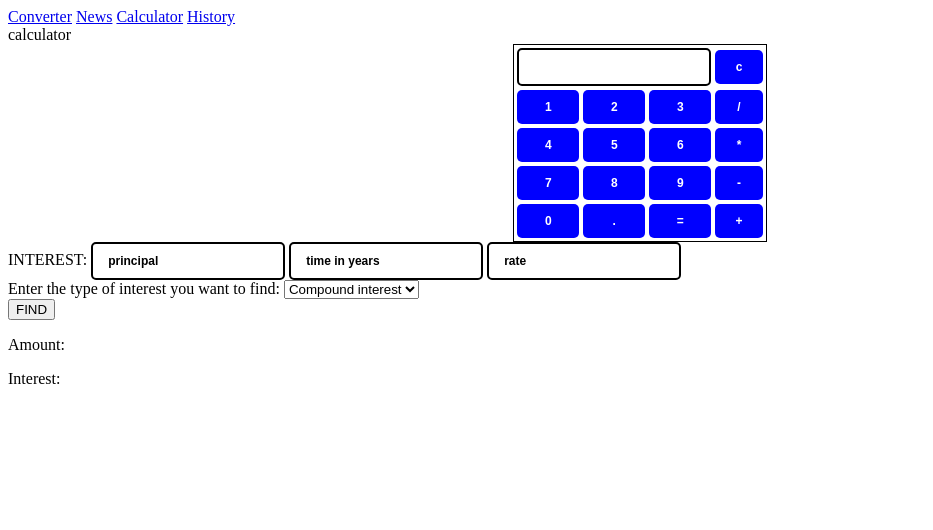
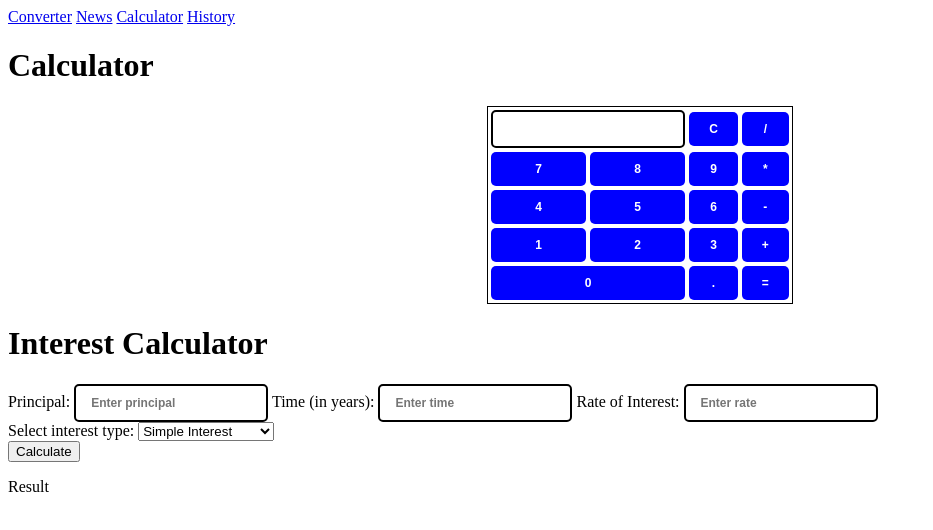
Before and after one commit to JohnnyPhil22/currency-converter, a plain HTML site: page calculator.html in a window 1280 px wide. Shown: the whole page, without its empty margins (0-933 px from the left). Drawn offline with Linux system fonts and the light colour scheme.

Commit message:
Completed calculator part of website

```diff
--- a/calculator.html
+++ b/calculator.html
@@ -6,7 +6,6 @@
 	<meta name="viewport" content="width=device-width, initial-scale=1.0">
 	<title>Calculator</title>
 	<link rel="icon" href="favicon.ico" type="image/x-icon">
-</head>
 	<style>
 		table {
 			border: 1px solid black;
@@ -34,6 +33,8 @@
 			border: 2px solid black;
 		}
 	</style>
+	<script src="calculator.js" defer></script>
+</head>
 
 <body>
 	<section class=" topnav">
@@ -42,67 +43,70 @@
 			<a href="/news.html">News</a>
 			<a href="/calculator.html">Calculator</a>
 			<a href="/history.html" class="split">History</a>
-
-
 		</div>
 	</section>
-	<h> calculator</h>
+	<h1>Calculator</h1>
 	<div class="calculator">
 		<table id="calcu">
 			<tr>
-				<td colspan="3">
-					<input type="text" id="result">
+				<td colspan="2">
+					<input type="text" id="result" readonly>
 				</td>
-				<td><input type="button" value="c"></td>
+				<td><input type="button" value="C" onclick="clearResult()"></td>
+				<td><input type="button" value="/" onclick="appendToResult('/')"></td>
 			</tr>
 
 			<tr>
-				<td><input type="button" value="1"></td>
-				<td><input type="button" value="2"></td>
-				<td><input type="button" value="3"></td>
-				<td><input type="button" value="/"></td>
+				<td><input type="button" value="7" onclick="appendToResult('7')"></td>
+				<td><input type="button" value="8" onclick="appendToResult('8')"></td>
+				<td><input type="button" value="9" onclick="appendToResult('9')"></td>
+				<td><input type="button" value="*" onclick="appendToResult('*')"></td>
 			</tr>
+
 			<tr>
-				<td><input type="button" value="4"></td>
-				<td><input type="button" value="5"></td>
-				<td><input type="button" value="6"></td>
-				<td><input type="button" value="*"></td>
+				<td><input type="button" value="4" onclick="appendToResult('4')"></td>
+				<td><input type="button" value="5" onclick="appendToResult('5')"></td>
+				<td><input type="button" value="6" onclick="appendToResult('6')"></td>
+				<td><input type="button" value="-" onclick="appendToResult('-')"></td>
 			</tr>
+
 			<tr>
-				<td><input type="button" value="7"></td>
-				<td><input type="button" value="8"></td>
-				<td><input type="button" value="9"></td>
-				<td><input type="button" value="-"></td>
+				<td><input type="button" value="1" onclick="appendToResult('1')"></td>
+				<td><input type="button" value="2" onclick="appendToResult('2')"></td>
+				<td><input type="button" value="3" onclick="appendToResult('3')"></td>
+				<td><input type="button" value="+" onclick="appendToResult('+')"></td>
 			</tr>
+
 			<tr>
-				<td><input type="button" value="0"></td>
-				<td><input type="button" value="."></td>
-				<td><input type="button" value="="></td>
-				<td><input type="button" value="+"></td>
+				<td colspan="2"><input type="button" value="0" onclick="appendToResult('0')"></td>
+				<td><input type="button" value="." onclick="appendToResult('.')"></td>
+				<td><input type="button" value="=" onclick="calculateResult()"></td>
 			</tr>
 		</table>
+	</div>
 
+	<div class="interests">
+		<h1>Interest Calculator</h1>
+		<label for="principal">Principal:</label>
+		<input type="text" id="principal" placeholder="Enter principal">
+
+		<label for="time">Time (in years):</label>
+		<input type="text" id="time" placeholder="Enter time">
+
+		<label for="rate">Rate of Interest:</label>
+		<input type="text" id="rate" placeholder="Enter rate">
+
+		<div class="selection">
+			<label for="intType">Select interest type:</label>
+			<select id="intType">
+				<option value="simple">Simple Interest</option>
+				<option value="compound">Compound Interest</option>
+			</select>
 		</div>
-	<div class="interests">
-		<label for="interest">INTEREST:</label>
-		<input type="text" id="principal" value="principal">
-		<input type="text" id="time" value="time in years">
-		<input type="text" id="rate" value="rate">
-		<div class="selection">
 
-			<label for="diff_interest"> Enter the type of
-				interest you want to find:</label>
+		<button onclick="calculateInterest()">Calculate</button>
 
-			<select name="Interest" id="int">
-				<option value="ci">Compound interest</option>
-				<option value="si">Simple interest</option>
-
-			</select>
-
-		</div>
-		<button id="result button">FIND</button>
-		<p id="amount"> Amount:</p>
-		<p id="interest"> Interest:</p>
+		<p id="interestResult">Result</p>
 	</div>
 </body>
 
--- /dev/null
+++ b/calculator.js
@@ -0,0 +1,40 @@
+function appendToResult(value) {
+	document.getElementById('result').value += value;
+}
+
+function clearResult() {
+	document.getElementById('result').value = '';
+}
+
+function calculateResult() {
+	try {
+		const result = eval(document.getElementById('result').value);
+		document.getElementById('result').value = result;
+	} catch (error) {
+		document.getElementById('result').value = 'Error';
+	}
+}
+
+function calculateInterest() {
+	const principal = parseFloat(document.getElementById('principal').value);
+	const time = parseFloat(document.getElementById('time').value);
+	const rate = parseFloat(document.getElementById('rate').value);
+	const intType = document.getElementById('intType').value;
+
+	if (isNaN(principal) || isNaN(time) || isNaN(rate)) {
+		document.getElementById('interestResult').textContent = 'Please enter valid numeric values.';
+		return;
+	}
+
+	let interest = 0;
+
+	if (intType === 'simple') {
+		interest = (principal * time * rate) / 100;
+	} else if (intType === 'compound') {
+		interest = principal * Math.pow(1 + rate / 100, time) - principal;
+	}
+
+	const totalAmount = principal + interest;
+
+	document.getElementById('interestResult').textContent = `Interest: ${interest.toFixed(2)}, Total Amount: ${totalAmount.toFixed(2)}`;
+}
```
Lines whose indentation alone changed are shown as unchanged.
